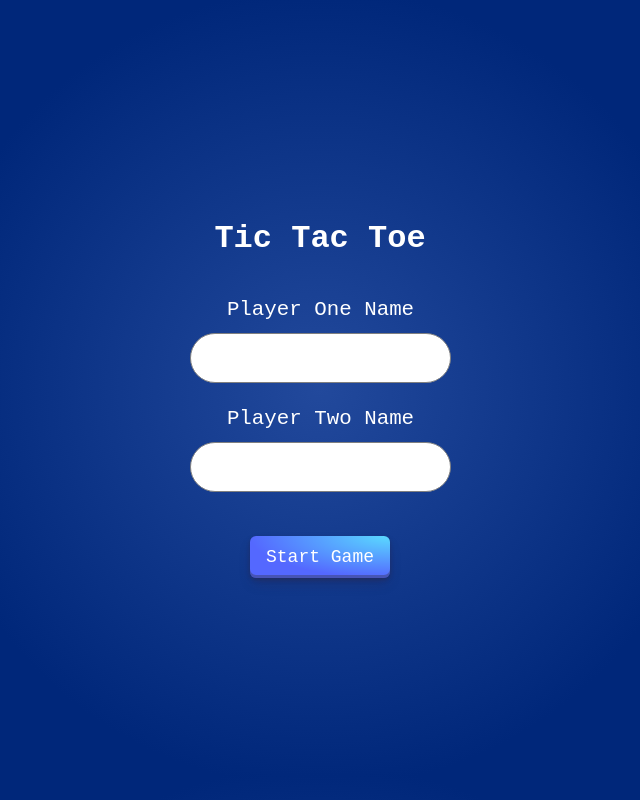
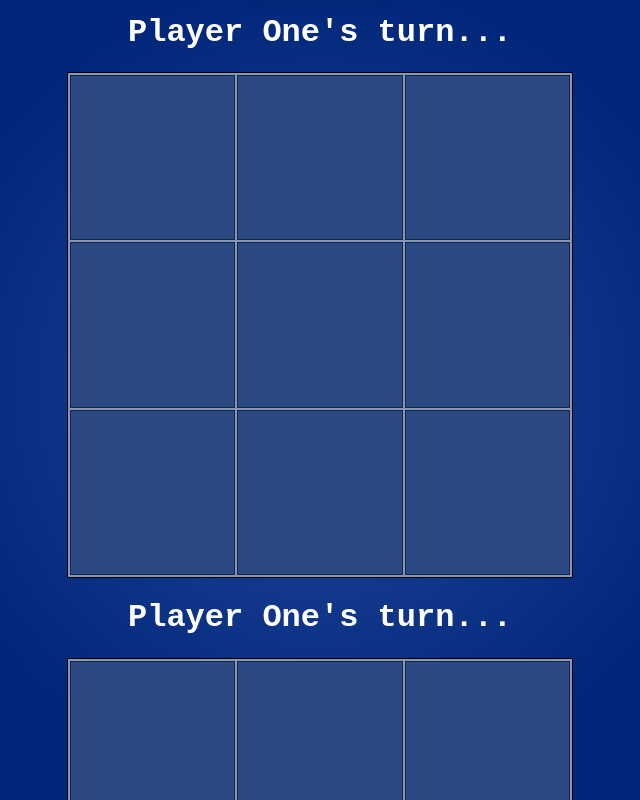
Before and after one commit to jeyden94/top-tic-tac-toe, a plain HTML site: page index.html in a window 1280 px wide. Both pictures are taken after a click on the button "Start Game". Shown: the top 800 px of the page, without its empty margins (320-960 px from the left). Drawn offline with Linux system fonts and the light colour scheme.

Commit message:
created functional menu that allows unique player names

```diff
--- a/dom.js
+++ b/dom.js
@@ -193,6 +193,7 @@ function GameController(
         checkForEndGame,
         getActivePlayer,
         getBoard: board.getBoard,
+        GameController,
     }
 }
 
@@ -247,7 +248,6 @@ function GameScreenController() {
             boardDiv.appendChild(cellButton);
         })
         })
-
     }
 
     // Add event listener for the board
@@ -269,17 +269,22 @@ function GameScreenController() {
     // We don't need to return anything from this module because everything is encapsulated inside this screen controller.
     return {
         updateScreen,
+        GameController,
     }
 }
 
 function LaunchScreenController() {
+
+
     // const gameStart = GameScreenController();
+    const launch = GameScreenController();
 
     const menuContainer = document.querySelector(".menu-container");
 
     const gameTitle = document.createElement("h1")
     const playerNameForm = document.createElement("form")
     const launchButton = document.createElement("button")
+    launchButton.classList.add("start-btn")
 
     menuContainer.appendChild(gameTitle);
     menuContainer.appendChild(playerNameForm);
@@ -287,8 +292,13 @@ function LaunchScreenController() {
 
     const playerOneNameLabel = document.createElement("label")
     const playerOneNameInput = document.createElement("input")
+    playerOneNameInput.setAttribute("type","text")
+    playerOneNameInput.setAttribute("placeholder","Player One")
+
     const playerTwoNameLabel = document.createElement("label")
     const playerTwoNameInput = document.createElement("input")
+    playerTwoNameInput.setAttribute("type","text")
+    playerTwoNameInput.setAttribute("placeholder","Player Two")
 
     playerNameForm.appendChild(playerOneNameLabel);
     playerNameForm.appendChild(playerOneNameInput);
@@ -297,25 +307,22 @@ function LaunchScreenController() {
 
     const showMenu = () => {
         // Add game title text
+
         gameTitle.textContent = "Tic Tac Toe"
-
         playerOneNameLabel.textContent = "Player One Name"
         playerTwoNameLabel.textContent = "Player Two Name"
         launchButton.textContent = "Start Game"
     }
 
-    // Add event listener for the board
-    // function clickHandlerBoard(e) {
-    //     const selectedColumn = e.target.dataset.column;
-    //     const selectedRow = e.target.dataset.row;
-    //     // Make sure I've clicked a column and not the gaps in between
-    //     if (!selectedColumn) return;
-    //     if (!selectedRow) return;
+    // Add event listener for the start button
+    function clickHandlerStart(e) {
+        const playerOneName = playerOneNameInput.value;
+        const playerTwoName = playerOneNameInput.value;
 
-    //     game.playRound(selectedRow, selectedColumn);
-    //     updateScreen();
-    // }
-    // boardDiv.addEventListener("click", clickHandlerBoard);
+        GameScreenController();
+        launch.GameController(playerOneName, playerTwoName);
+    }
+    launchButton.addEventListener("click", clickHandlerStart);
 
     // Initial render
     showMenu();
--- a/styles.css
+++ b/styles.css
@@ -43,7 +43,7 @@ form input {
 
 
 
-button {
+.start-btn {
     place-self: center;
     align-items: center;
     appearance: none;
@@ -76,12 +76,12 @@ button {
 }
 
 
-button:hover {
+.start-btn:hover {
   box-shadow: rgba(45, 35, 66, .4) 0 4px 8px, rgba(45, 35, 66, .3) 0 7px 13px -3px, #3c4fe0 0 -3px 0 inset;
   transform: translateY(-2px);
 }
 
-button:active {
+.start-btn:active {
   box-shadow: #3c4fe0 0 3px 7px inset;
   transform: translateY(2px);
 }
```
